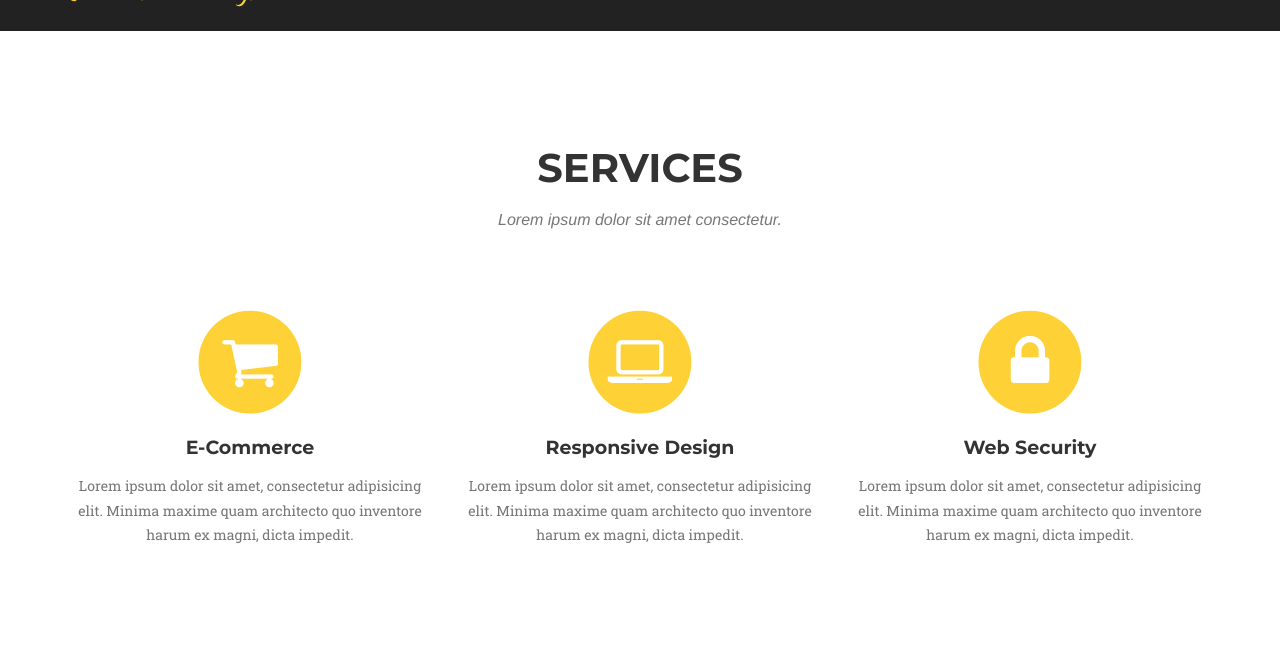
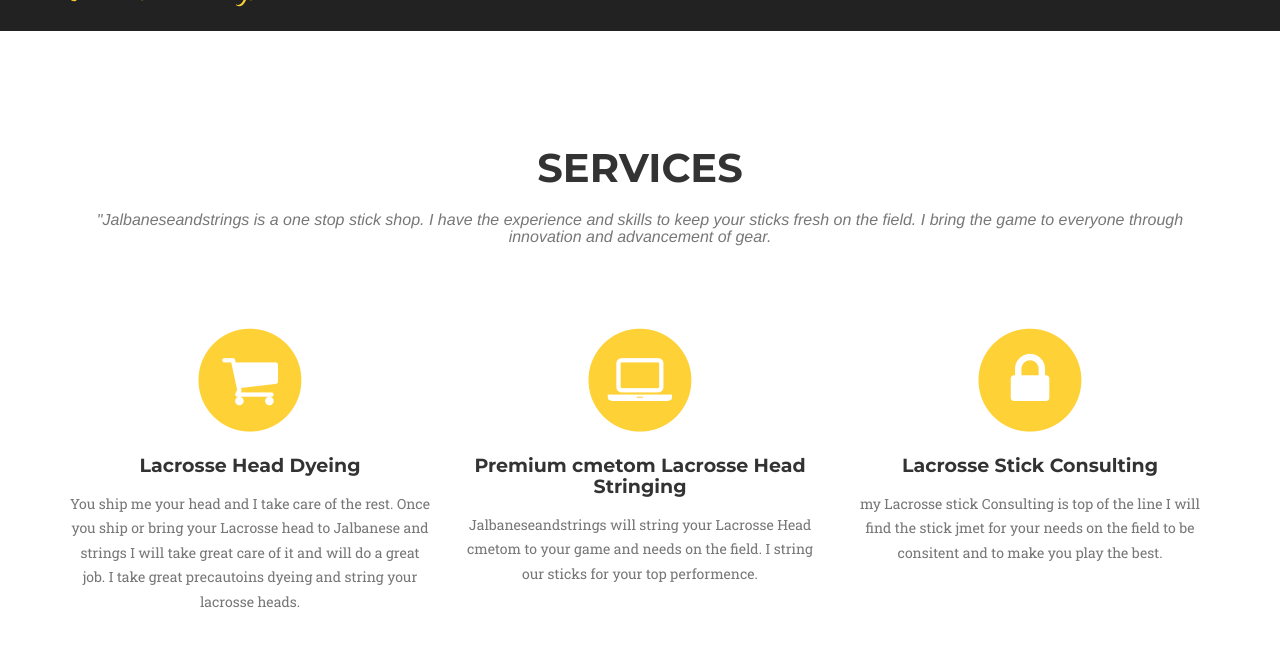
Before and after one commit to JalbaneseandStrings/JalbaneseandStrings.github.io, a Jekyll site: the page built from index.html, in a window 1280 px wide and 900 px high, scrolled down 788 px, cut to the strip 49-695 px from the top of the window. Built offline with Jekyll 4.4.1, drawn with Linux system fonts in a browser that asks for light colours; some web fonts are replaced.

Commit message:
updated services

```diff
--- a/_includes/services.html
+++ b/_includes/services.html
@@ -4,7 +4,7 @@
             <div class="row">
                 <div class="col-lg-12 text-center">
                     <h2 class="section-heading">Services</h2>
-                    <h3 class="section-subheading text-muted">Lorem ipsum dolor sit amet consectetur.</h3>
+                    <h3 class="section-subheading text-muted">"Jalbaneseandstrings is a one stop stick shop. I have the experience and skills to keep your sticks fresh on the field. I bring the game to everyone through innovation and advancement of gear.</h3>
                 </div>
             </div>
             <div class="row text-center">
@@ -13,24 +13,24 @@
                         <i class="fa fa-circle fa-stack-2x text-primary"></i>
                         <i class="fa fa-shopping-cart fa-stack-1x fa-inverse"></i>
                     </span>
-                    <h4 class="service-heading">E-Commerce</h4>
-                    <p class="text-muted">Lorem ipsum dolor sit amet, consectetur adipisicing elit. Minima maxime quam architecto quo inventore harum ex magni, dicta impedit.</p>
+                    <h4 class="service-heading">Lacrosse Head Dyeing</h4>
+                    <p class="text-muted">You ship me your head and I take care of the rest. Once you ship or bring your Lacrosse head to Jalbanese and strings I will take great care of it and will do a great job. I take great precautoins dyeing and string your lacrosse heads.
                 </div>
                 <div class="col-md-4">
                     <span class="fa-stack fa-4x">
                         <i class="fa fa-circle fa-stack-2x text-primary"></i>
                         <i class="fa fa-laptop fa-stack-1x fa-inverse"></i>
                     </span>
-                    <h4 class="service-heading">Responsive Design</h4>
-                    <p class="text-muted">Lorem ipsum dolor sit amet, consectetur adipisicing elit. Minima maxime quam architecto quo inventore harum ex magni, dicta impedit.</p>
+                    <h4 class="service-heading">Premium cmetom Lacrosse Head Stringing</h4>
+                    <p class="text-muted">Jalbaneseandstrings will string your Lacrosse Head cmetom to your game and needs on the field. I string our sticks for your top performence.</p>
                 </div>
                 <div class="col-md-4">
                     <span class="fa-stack fa-4x">
                         <i class="fa fa-circle fa-stack-2x text-primary"></i>
                         <i class="fa fa-lock fa-stack-1x fa-inverse"></i>
                     </span>
-                    <h4 class="service-heading">Web Security</h4>
-                    <p class="text-muted">Lorem ipsum dolor sit amet, consectetur adipisicing elit. Minima maxime quam architecto quo inventore harum ex magni, dicta impedit.</p>
+                    <h4 class="service-heading">Lacrosse Stick Consulting</h4>
+                    <p class="text-muted">my  Lacrosse stick Consulting is top of the line I will find the stick jmet for your needs on the field to be consitent and to make you play the best. </p>
                 </div>
             </div>
         </div>
```
Also changed, not shown: 1 other file.
